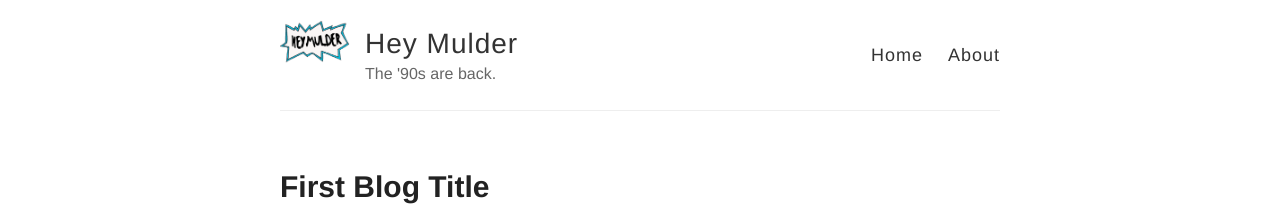
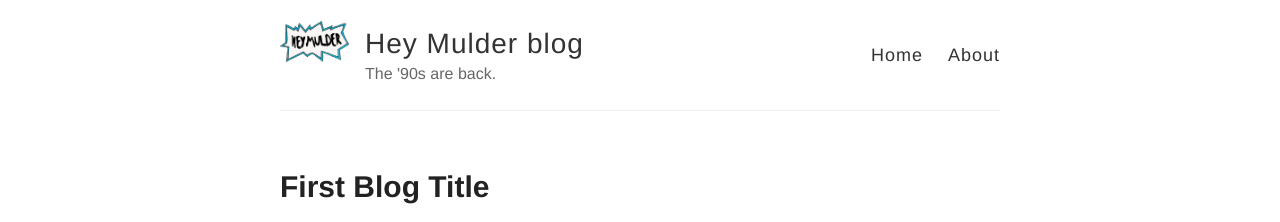
Before and after one commit to mistymadonna/longlivethe90s, a Jekyll site: the page built from index.html, in a window 1280 px wide. Shown: the top 222 px of the page. Built offline with Jekyll 4.4.1, drawn with Linux system fonts in a browser that asks for light colours.

Commit message:
blog title change

```diff
--- a/_config.yml
+++ b/_config.yml
@@ -3,7 +3,7 @@
 #
 
 # Name of your site (displayed in the header)
-name: Hey Mulder
+name: Hey Mulder blog
 
 # Short bio or description (displayed in the header)
 description: The '90s are back.
```
Also changed, not shown: 6 other files.
